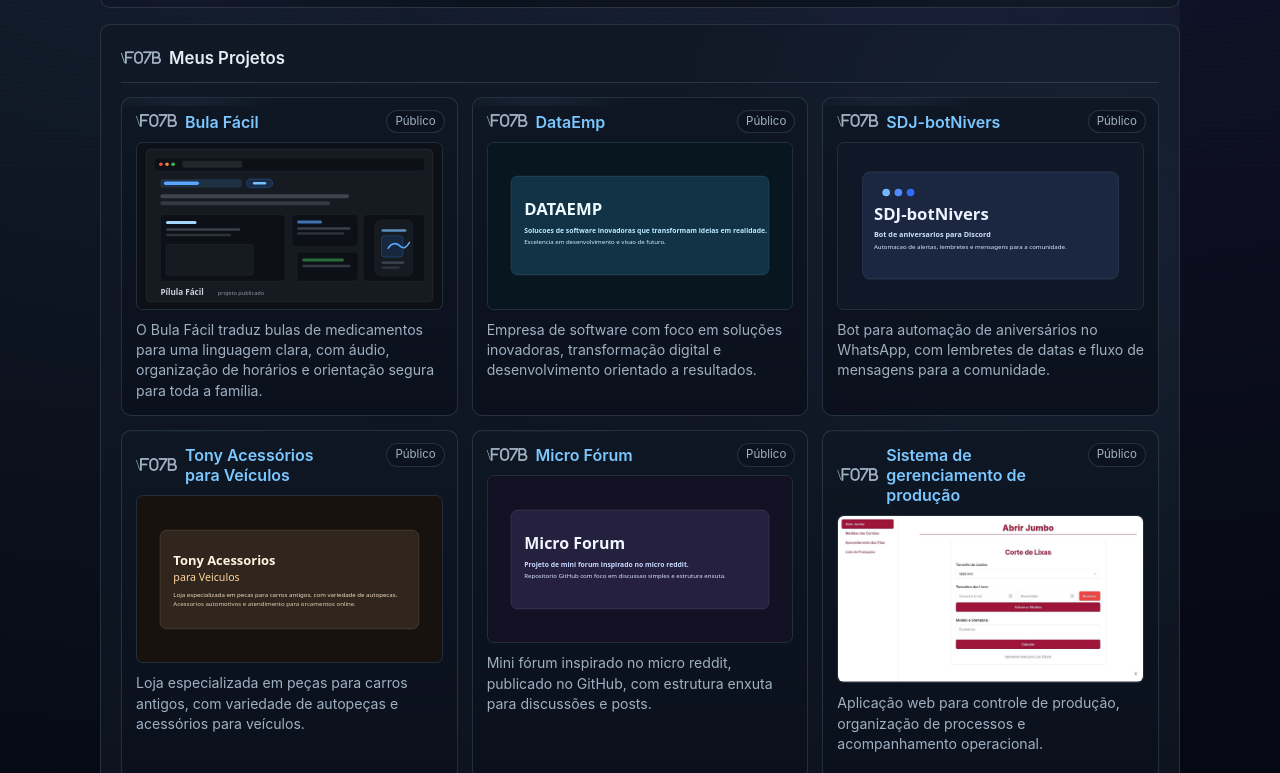
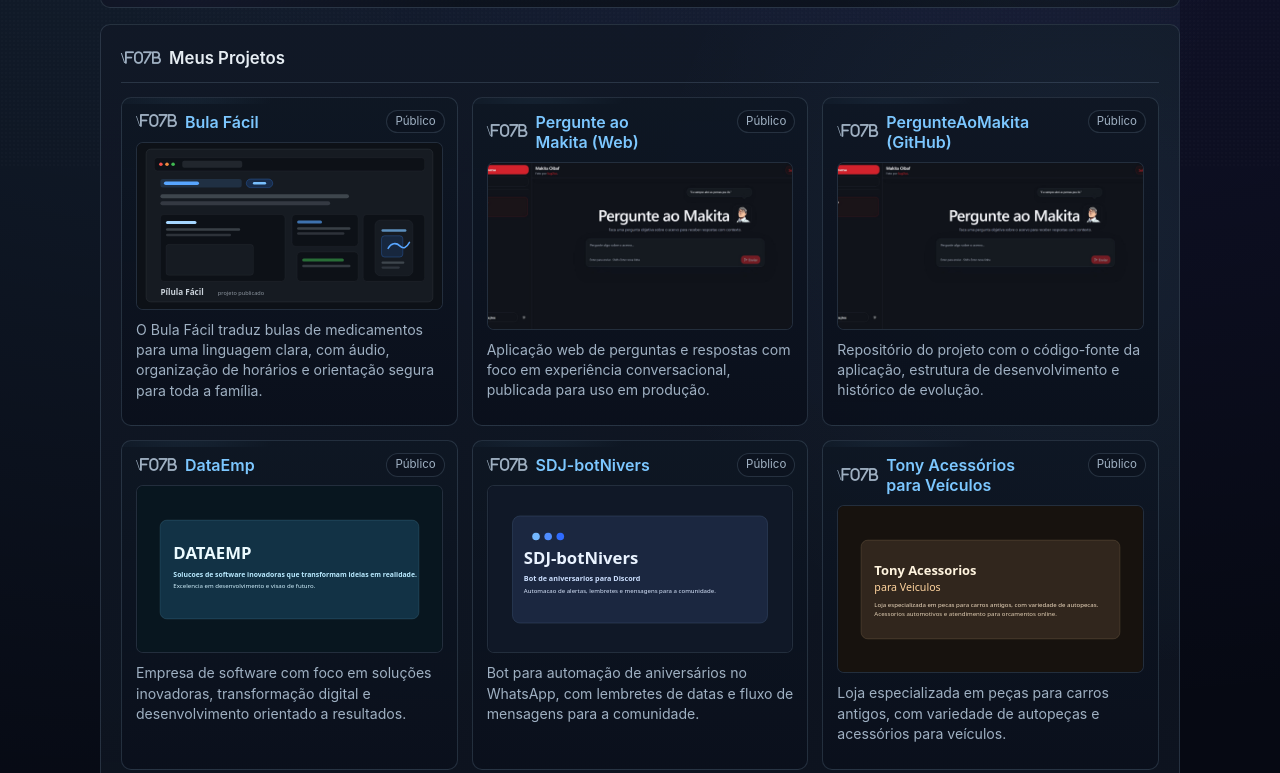
Before and after one commit to LuizSSZ/LuizSSZ.github.io, a plain HTML site: page index.html in a window 1280 px wide. Shown: the part 633-1406 px from the top of the page. Drawn offline with nearby package versions, Linux system fonts and the light colour scheme.

Commit message:
Update my portfolio with the project 'Pergunte ao Makita'.

```diff
--- a/index.html
+++ b/index.html
@@ -591,6 +591,18 @@
                     </article>
 
                     <article class="project-card">
+                        <a href="https://pergunte-ao-makita-web-latest.onrender.com/" target="_blank" rel="noopener noreferrer">Pergunte ao Makita (Web)</a>
+                        <img src="./images/pergunte_ao_makita.jpeg" alt="Prévia do projeto Pergunte ao Makita" loading="lazy" decoding="async" />
+                        <p class="project-desc">Aplicação web de perguntas e respostas com foco em experiência conversacional, publicada para uso em produção.</p>
+                    </article>
+
+                    <article class="project-card">
+                        <a href="https://github.com/TheSugZiuL/PergunteAoMakita" target="_blank" rel="noopener noreferrer">PergunteAoMakita (GitHub)</a>
+                        <img src="./images/pergunte_ao_makita.jpeg" alt="Prévia do repositório PergunteAoMakita" loading="lazy" decoding="async" />
+                        <p class="project-desc">Repositório do projeto com o código-fonte da aplicação, estrutura de desenvolvimento e histórico de evolução.</p>
+                    </article>
+
+                    <article class="project-card">
                         <a href="https://www.dataemp.com.br/" target="_blank" rel="noopener noreferrer">DataEmp</a>
                         <img src="./images/dataemp-placeholder.svg" alt="Prévia do projeto DataEmp" loading="lazy" decoding="async" />
                         <p class="project-desc">Empresa de software com foco em soluções inovadoras, transformação digital e desenvolvimento orientado a resultados.</p>
```
Also changed, not shown: images/pergunte_ao_makita.jpeg (added).
